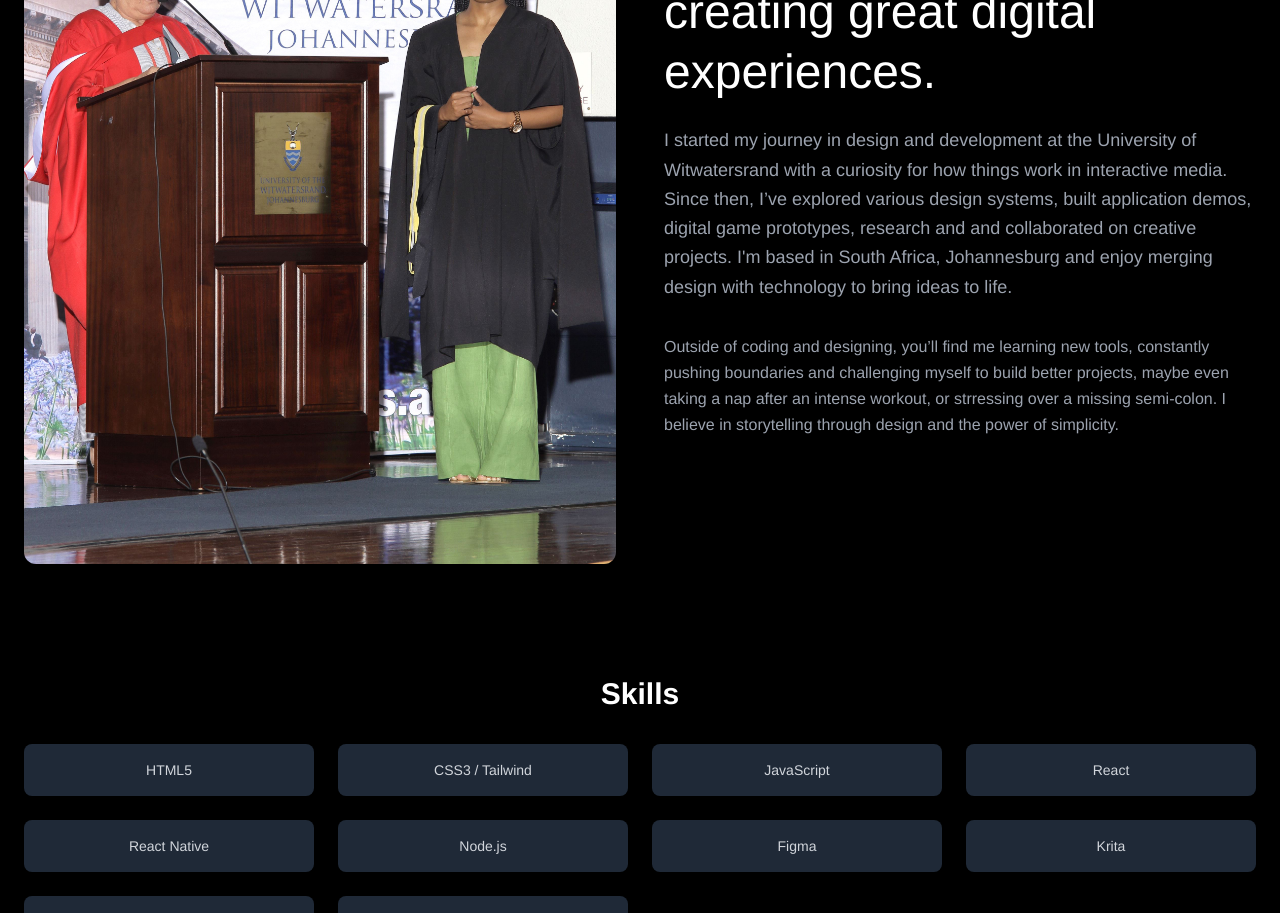
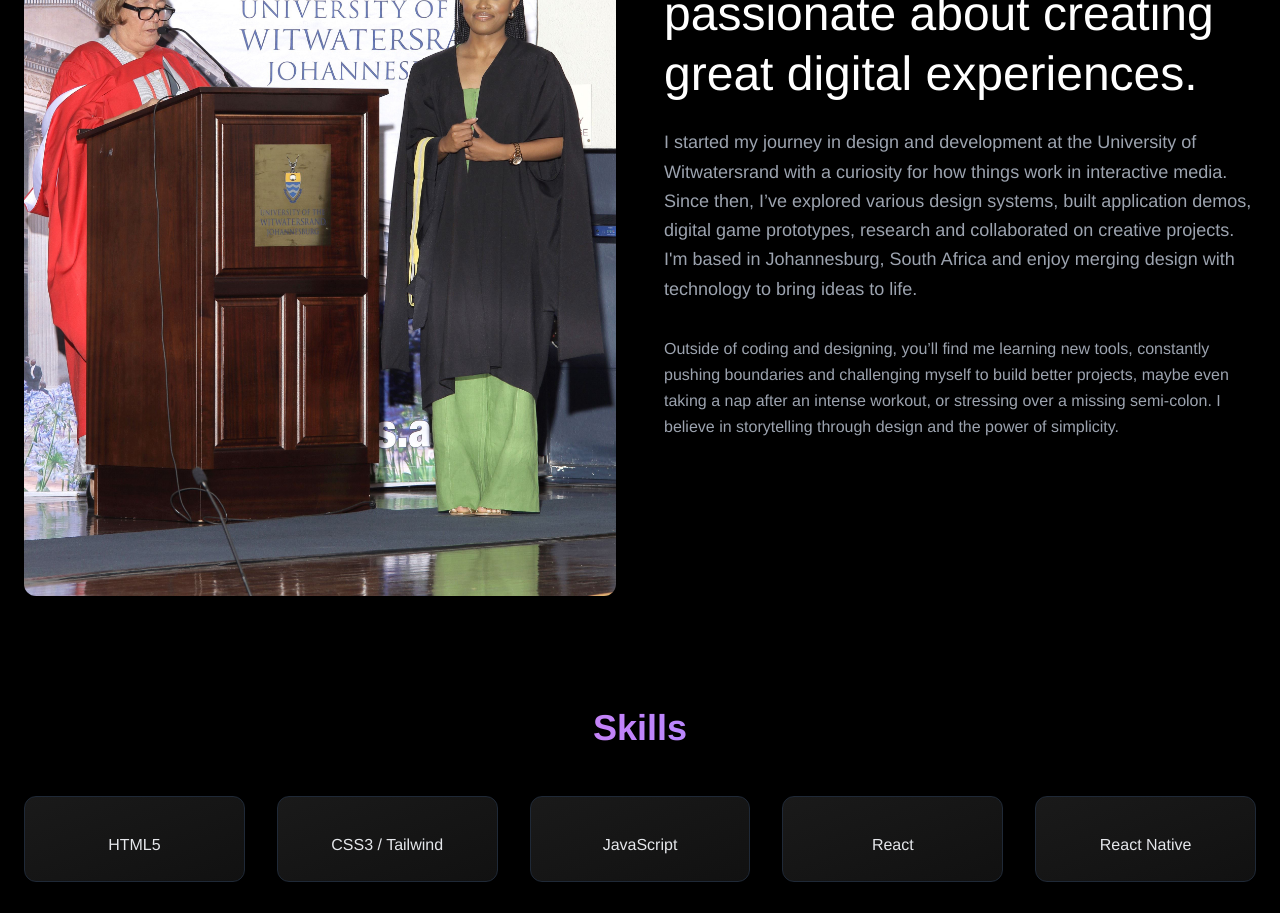
Before and after one commit to codedbyfefe/OMagabeane-Portfolio, a React (Create React App) app: page /about in a window 1280 px wide. Shown: the part 420-1333 px from the top of the page. Built offline with nearby package versions, Linux system fonts and the light colour scheme.

Commit message:
updating 'About Me' page and insatlling icons

```diff
--- a/package.json
+++ b/package.json
@@ -4,6 +4,7 @@
   "private": true,
   "dependencies": {
     "@emailjs/browser": "^4.4.1",
+    "devicon": "^2.17.0",
     "lucide-react": "^0.526.0",
     "react": "^18.2.0",
     "react-dom": "^18.2.0",
--- a/src/pages/About.js
+++ b/src/pages/About.js
@@ -1,10 +1,23 @@
 import React from "react";
 
 function About() {
+  const skills = [
+    { name: "HTML5", icon: "devicon-html5-plain" },
+    { name: "CSS3 / Tailwind", icon: "devicon-tailwindcss-plain" },
+    { name: "JavaScript", icon: "devicon-javascript-plain" },
+    { name: "React", icon: "devicon-react-original" },
+    { name: "React Native", icon: "devicon-react-original" },
+    { name: "Node.js", icon: "devicon-nodejs-plain" },
+    { name: "Figma", icon: "devicon-figma-plain" },
+    { name: "Krita", icon: "devicon-photoshop-plain" }, // placeholder (no Krita icon in devicon)
+    { name: "Git & GitHub", icon: "devicon-git-plain" },
+    { name: "C# (Unity)", icon: "devicon-csharp-plain" },
+  ];
+
   return (
-    <section className="bg-black text-white px-6 py-4">
+    <section className="bg-black text-white px-6 py-12">
       <div className="max-w-7xl mx-auto grid grid-cols-1 lg:grid-cols-2 gap-12 items-center">
-        {/* Image on the left for large screens */}
+        {/* Image on the left */}
         <div className="order-2 lg:order-1">
           <img
             src="/images/grad2.jpg"
@@ -18,41 +31,47 @@ function About() {
           <h1 className="text-5xl font-light leading-tight mb-6">
             I’m Ofentse,<br />
             a designer & developer<br />
-            passionate about the creating great digital experiences.
+            passionate about creating great digital experiences.
           </h1>
 
           <p className="text-gray-400 text-lg leading-relaxed mb-8">
-           I started my journey in design and development at the University of Witwatersrand with a curiosity for how things work in interactive media.
-            Since then, I’ve explored various design systems, built application demos, digital game prototypes, research and
-            and collaborated on creative projects. I'm based in South Africa, Johannesburg and enjoy merging design with technology to bring ideas to life.
+            I started my journey in design and development at the University of
+            Witwatersrand with a curiosity for how things work in interactive
+            media. Since then, I’ve explored various design systems, built
+            application demos, digital game prototypes, research and collaborated
+            on creative projects. I'm based in Johannesburg, South Africa and
+            enjoy merging design with technology to bring ideas to life.
           </p>
 
           <p className="text-gray-400 leading-relaxed">
             Outside of coding and designing, you’ll find me learning new tools,
-            constantly pushing boundaries and challenging myself to build better projects, maybe even taking a nap after an intense workout, or strressing over a missing semi-colon. I believe in storytelling through design
-            and the power of simplicity.
+            constantly pushing boundaries and challenging myself to build better
+            projects, maybe even taking a nap after an intense workout, or
+            stressing over a missing semi-colon. I believe in storytelling
+            through design and the power of simplicity.
           </p>
         </div>
       </div>
 
       {/* Skills Section */}
-      <div className="mt-28 max-w-7xl mx-auto">
-        <h2 className="text-3xl font-bold mb-8 text-center">Skills</h2>
-        <div className="grid grid-cols-2 md:grid-cols-4 gap-6 text-center text-sm text-gray-300">
-          {[
-            "HTML5",
-            "CSS3 / Tailwind",
-            "JavaScript",
-            "React",
-            "React Native",
-            "Node.js",
-            "Figma",
-            "Krita",
-            "Git & GitHub",
-            "C# (Unity based)",
-          ].map((skill) => (
-            <div key={skill} className="bg-gray-800 py-4 rounded-lg shadow">
-              {skill}
+      <div className="mt-28 max-w-7xl mx-auto text-center">
+        <h2 className="text-4xl font-extrabold mb-12 bg-gradient-to-r from-pink-400 via-purple-400 to-blue-400 bg-clip-text text-transparent">
+          Skills
+        </h2>
+        <div className="grid grid-cols-2 sm:grid-cols-3 md:grid-cols-5 gap-8">
+          {skills.map((skill, idx) => (
+            <div
+              key={idx}
+              className="flex flex-col items-center p-6 rounded-xl border border-gray-800 bg-gradient-to-br from-[#1a1a1a] to-[#111] shadow-lg hover:shadow-pink-500/30 hover:scale-105 transition-all duration-300"
+            >
+              {/* Icon */}
+              <i
+                className={`${skill.icon} text-5xl mb-3 bg-gradient-to-r from-pink-400 via-purple-400 to-blue-400 text-transparent bg-clip-text`}
+              ></i>
+              {/* Label */}
+              <span className="font-medium text-gray-200 group-hover:text-white">
+                {skill.name}
+              </span>
             </div>
           ))}
         </div>
```
Also changed, not shown: 1 other file (tests, documents, lock files or other folders).
